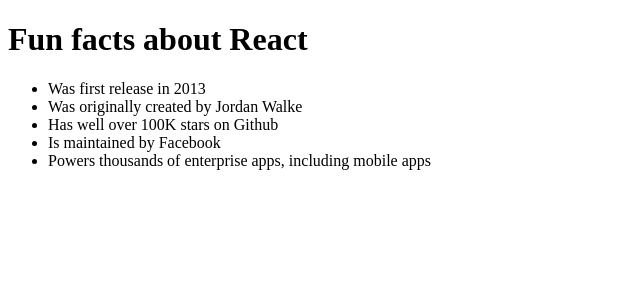
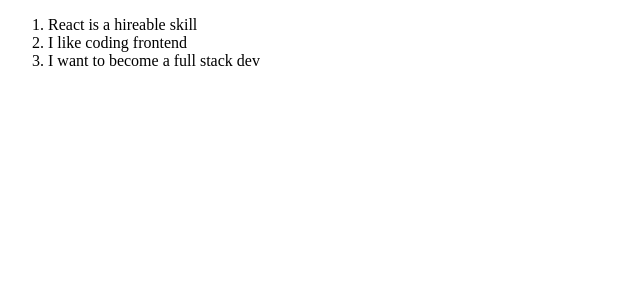
Before and after one commit to vfreis09/learn-react, a React (Vite) app: page / in a window 1280 px wide. Shown: the top 300 px of the page, without its empty margins (0-640 px from the left). Built offline with nearby package versions, Linux system fonts and the light colour scheme.

Commit message:
custom components part 1

```diff
--- a/src/main.jsx
+++ b/src/main.jsx
@@ -3,17 +3,16 @@
 //import App from "./App.jsx";
 import "./index.css";
 
-const page = (
-  <div>
-    <h1>Fun facts about React</h1>
-    <ul>
-      <li>Was first release in 2013</li>
-      <li>Was originally created by Jordan Walke</li>
-      <li>Has well over 100K stars on Github</li>
-      <li>Is maintained by Facebook</li>
-      <li>Powers thousands of enterprise apps, including mobile apps</li>
-    </ul>
-  </div>
-);
+function Page() {
+  return (
+    <div>
+      <ol>
+        <li>React is a hireable skill</li>
+        <li>I like coding frontend</li>
+        <li>I want to become a full stack dev</li>
+      </ol>
+    </div>
+  );
+}
 
-ReactDOM.createRoot(document.getElementById("root")).render(page);
+ReactDOM.createRoot(document.getElementById("root")).render(<Page />);
```
